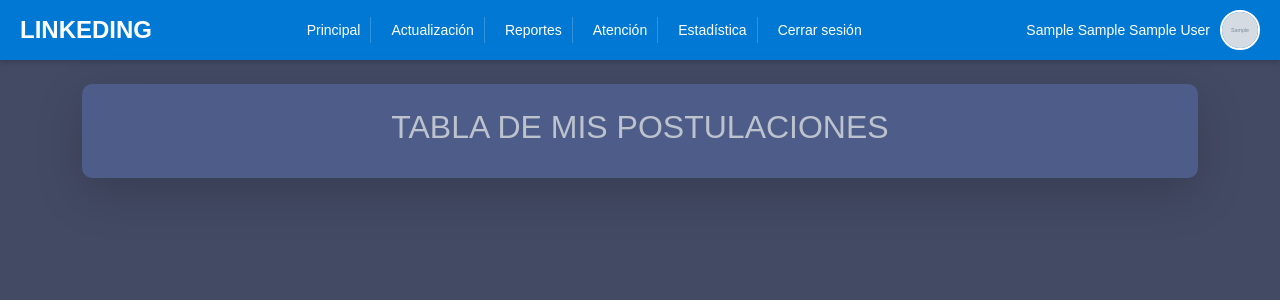
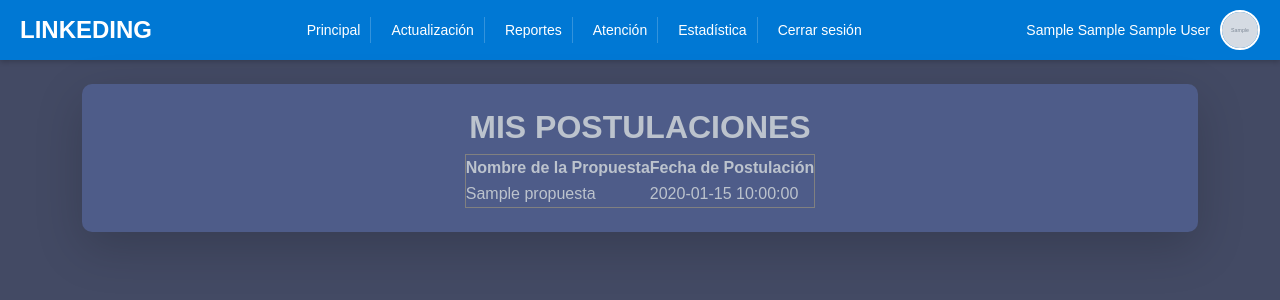
Before and after one commit to dev-tomas/linkeding, a PHP site: page /index.php?page=mis_postulaciones in a window 1280 px wide. Shown: the top 300 px of the page. Run offline with PHP 8.4, Linux system fonts and the light colour scheme; the visitor is signed in with stand-in values (Sample User, id 1); tables that the repository leaves empty or names only in its code hold one stand-in row (values such as "Sample post"); grey boxes marked "Sample" are stand-in pictures.

Commit message:
agregando tabla postulaciones

```diff
--- a/sections/mis_postulaciones.php
+++ b/sections/mis_postulaciones.php
@@ -1,5 +1,32 @@
 <?php
+require_once 'control/p_home.php';
+
 include("conexion.php");
+
+// Verificar si el usuario está autenticado y tiene el rol de postulante
+if (isset($_SESSION['usuario_id'])) {
+    $id_postulante = $_SESSION['usuario_id'];  // Obtener el id_postulante de la sesión
+
+    // Consultar la base de datos para obtener las postulaciones de este usuario
+    $sql = "SELECT p.nombre_propuesta, dp.fecha_postulacion
+            FROM detalle_postulante_propuesta dp
+            INNER JOIN propuesta p ON dp.id_propuesta = p.id_propuesta
+            WHERE dp.id_postulante = ?";
+
+    // Preparar y ejecutar la consulta
+    if ($fila = $cn->prepare($sql)) {
+        $fila->bind_param("i", $id_postulante);
+        $fila->execute();
+        $resultado = $fila->get_result();
+    } else {
+        echo "Error en la consulta: " . $cn->error;
+        exit;
+    }
+} else {
+    // Mostrar mensaje de error si el usuario no está autenticado
+    echo "Acceso no permitido. Debes iniciar sesión.";
+    exit;
+}
 ?>
 
 <!DOCTYPE html>
@@ -8,8 +35,33 @@ include("conexion.php");
     <meta charset="UTF-8">
     <meta name="viewport" content="width=device-width, initial-scale=1.0">
     <title>Mis Postulaciones</title>
+    <link rel="stylesheet" href="css/postulaciones.css">
 </head>
 <body>
-    <H2><CENTER>TABLA DE MIS POSTULACIONES </CENTER></H2>
+    <h2><strong><center>MIS POSTULACIONES</center></strong></h2>
+
+    <table border="1" cellspacing="0" cellpadding="5" style="margin: 0 auto;">
+        <thead>
+            <tr>
+                <th>Nombre de la Propuesta</th>
+                <th>Fecha de Postulación</th>
+            </tr>
+        </thead>
+        <tbody>
+            <?php
+            // Verificar si hay resultados
+            if ($resultado->num_rows > 0) {
+                while ($r = $resultado->fetch_assoc()) {
+                    echo "<tr>
+                            <td>" . htmlspecialchars($r['nombre_propuesta']) . "</td>
+                            <td>" . htmlspecialchars($r['fecha_postulacion']) . "</td>
+                          </tr>";
+                }
+            } else {
+                echo "<tr><td colspan='2' style='text-align:center;'>No tienes postulaciones registradas.</td></tr>";
+            }
+            ?>
+        </tbody>
+    </table>
 </body>
 </html>
```
